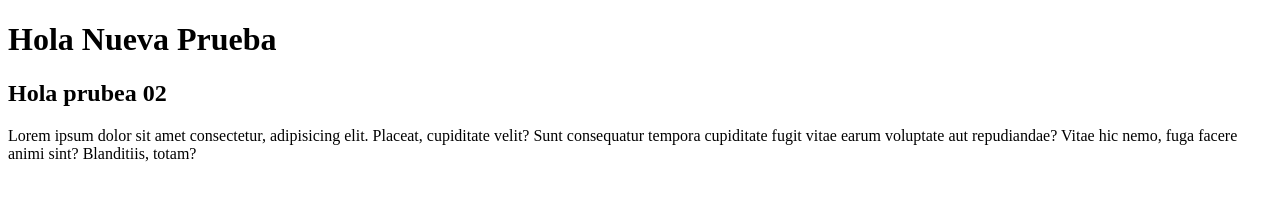
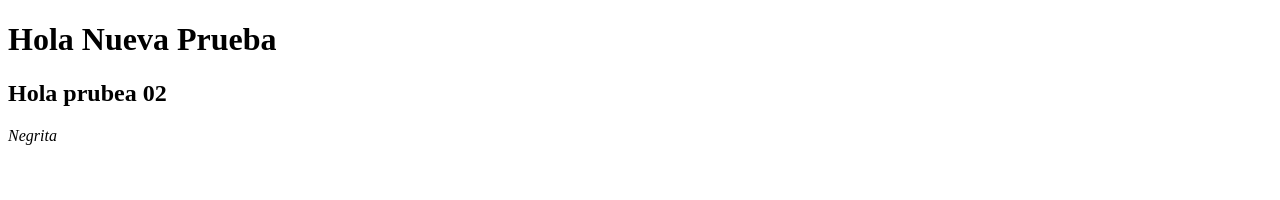
Before and after one commit to focampo0725/PrimerRepositorio, a plain HTML site: page index.html in a window 1280 px wide. Drawn offline with Linux system fonts and the light colour scheme.

Commit message:
Se agrego un Fotter

```diff
--- a/index.html
+++ b/index.html
@@ -9,8 +9,9 @@
 
     <h1>Hola Nueva Prueba</h1>
     <h2>Hola prubea 02</h2>
-    <p>Lorem ipsum dolor sit amet consectetur, adipisicing elit. Placeat, cupiditate velit? Sunt consequatur tempora cupiditate fugit vitae earum voluptate
-         aut repudiandae? Vitae hic nemo, fuga facere animi sint? Blanditiis, totam?</p>
 
+    <footer>
+        <i>Negrita</i>
+    </footer>
 </body>
 </html>
```
